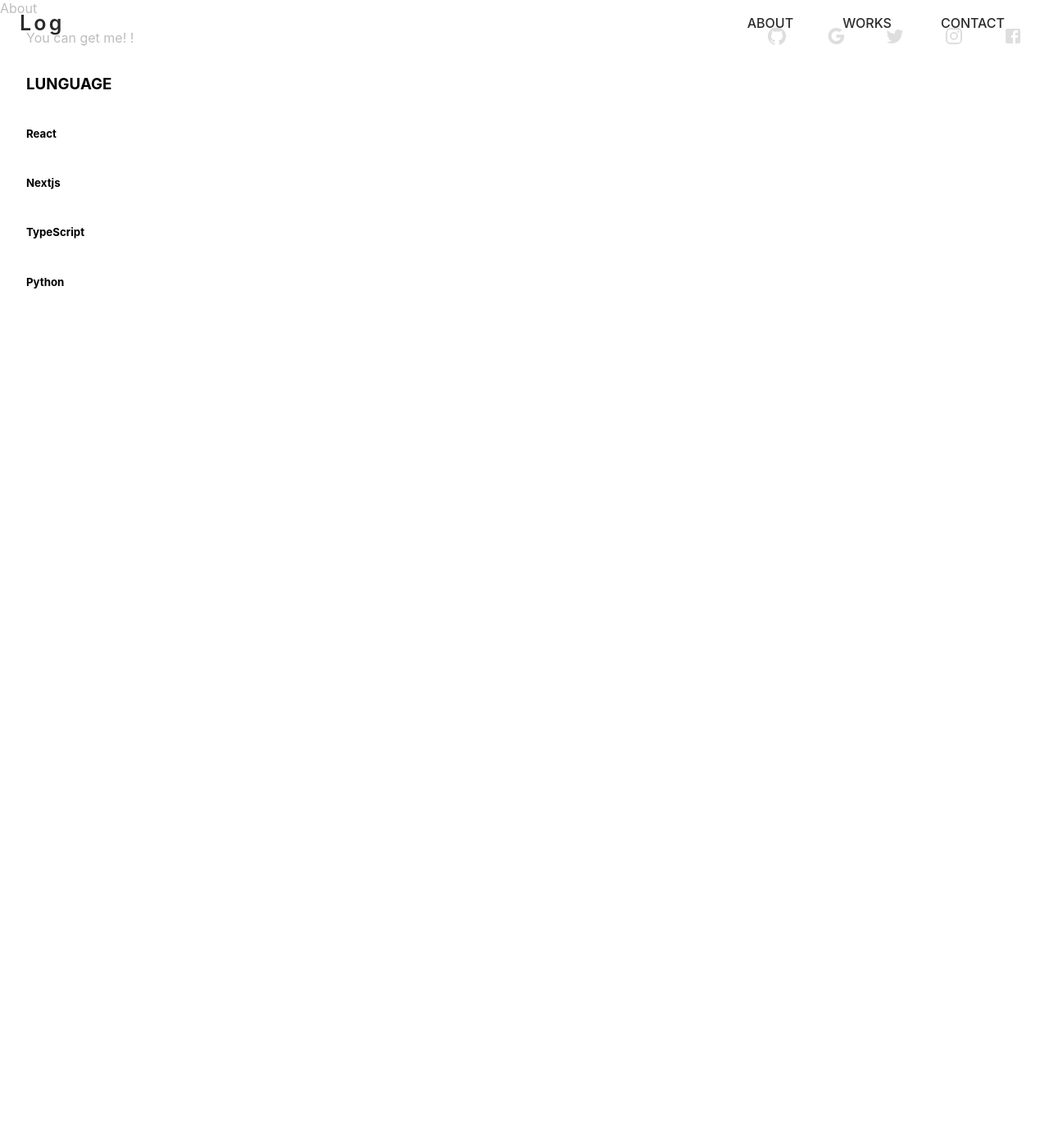
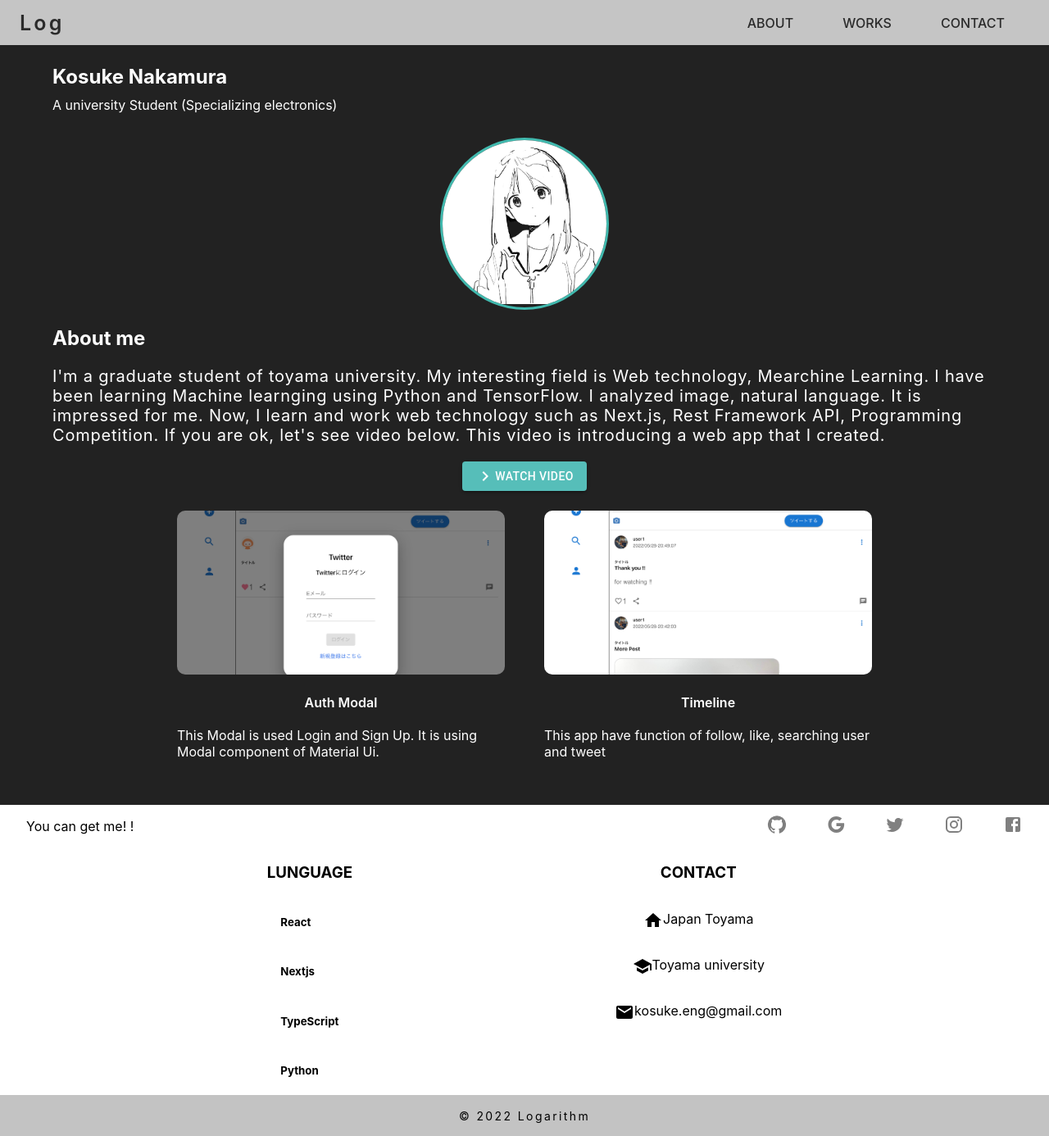
Before and after one commit to Logarithm1729/My_Profile_app, a Next.js app: page /about in a window 1280 px wide. Shown: the whole page at 82% size. Before the commit the page ends 800 px from the top, so only its background shows below. Built offline with nearby package versions, Linux system fonts and the light colour scheme.

Commit message:
Deploay to vercel.

```diff
--- /dev/null
+++ b/src/components/about/ImageCard.tsx
@@ -0,0 +1,44 @@
+import { Box } from "@mui/system";
+import type { NextPage } from "next";
+import Image from "next/image";
+
+interface PROPS_IMAGE_CARD {
+  children: any;
+  width: number;
+  height: number;
+  imgPath: string;
+  title: string;
+}
+
+export const ImageCard: NextPage<PROPS_IMAGE_CARD> = (props) => {
+  const { children, width, height, imgPath, title } = props;
+  return (
+    <Box
+      display="flex"
+      flexDirection="column"
+      justifyContent="center"
+      alignItems="center"
+      //   width={width}
+      //   height={height}
+    >
+      <Box
+        sx={{ overflow: "hidden", borderRadius: "10px" }}
+        width={width}
+        height={height}
+        m={3}
+      >
+        <Image width={width} height={height} src={imgPath} objectFit="cover" />
+      </Box>
+      <Box
+        width={width}
+        display="flex"
+        flexDirection="column"
+        justifyContent="center"
+        alignItems="center"
+      >
+        <p style={{ fontWeight: "600", margin: "0 0 20px 0" }}>{title}</p>
+        <p style={{ margin: "0" }}>{children}</p>
+      </Box>
+    </Box>
+  );
+};
--- a/src/components/footer/Footer.tsx
+++ b/src/components/footer/Footer.tsx
@@ -4,9 +4,13 @@ import TwitterIcon from "@mui/icons-material/Twitter";
 import GoogleIcon from "@mui/icons-material/Google";
 import FacebookIcon from "@mui/icons-material/Facebook";
 import InstagramIcon from "@mui/icons-material/Instagram";
+import HomeIcon from "@mui/icons-material/Home";
+import EmailIcon from "@mui/icons-material/Email";
+import SchoolIcon from "@mui/icons-material/School";
 
 import styles from "../../styles/footer.module.scss";
 import { IconBox } from "./atoms/IconBox";
+import { ContactItem } from "./atoms/ContactItem";
 
 export default function Footer() {
   return (
@@ -51,22 +55,56 @@ export default function Footer() {
             </IconBox>
           </Box>
         </Box>
-        <Box display={"flex"} flexDirection="row">
+        <Box display={"flex"} justifyContent="center">
           <Box
             className="my-using-lang"
             display="flex"
             flexDirection="column"
-            alignItems="flex-start"
+            alignItems="center"
+            mx={{ xs: 10, md: 20 }}
           >
             <h3>LUNGUAGE</h3>
-            <h5>React</h5>
-            <h5>Nextjs</h5>
-            <h5>TypeScript</h5>
-            <h5>Python</h5>
+            <Box display="flex" flexDirection="column" alignItems="flex-start">
+              <h5>React</h5>
+              <h5>Nextjs</h5>
+              <h5>TypeScript</h5>
+              <h5>Python</h5>
+            </Box>
+          </Box>
+          <Box
+            className="my-using-lang"
+            display="flex"
+            flexDirection="column"
+            alignItems="center"
+            mx={{ xs: 10, md: 20 }}
+          >
+            <h3>CONTACT</h3>
+            <Box>
+              <Box display="flex" flexDirection="column">
+                <ContactItem IconComp={<HomeIcon />}>Japan Toyama</ContactItem>
+                <ContactItem IconComp={<SchoolIcon />}>
+                  Toyama university
+                </ContactItem>
+                <ContactItem IconComp={<EmailIcon />}>
+                  kosuke.eng@gmail.com
+                </ContactItem>
+              </Box>
+            </Box>
           </Box>
           <Box className="Contact"></Box>
         </Box>
-        <Box className="copy-right"></Box>
+      </Box>
+      <Box
+        className="copy-right"
+        sx={{
+          backgroundColor: "#c3c3c3",
+          display: "flex",
+          justifyContent: "center",
+          alignItems: "center",
+        }}
+        height="50px"
+      >
+        <small className={styles.copyright}>&copy; 2022 Logarithm</small>
       </Box>
     </Box>
   );
--- /dev/null
+++ b/src/components/footer/atoms/ContactItem.tsx
@@ -0,0 +1,17 @@
+import { Box } from "@mui/system";
+import type { NextPage } from "next";
+
+interface PROPS_CONTACT_ITEM {
+  children: any;
+  IconComp: any;
+}
+
+export const ContactItem: NextPage<PROPS_CONTACT_ITEM> = (props) => {
+  const { children, IconComp } = props;
+  return (
+    <Box display="flex" justifyContent="center" my={2}>
+      {IconComp}
+      {children}
+    </Box>
+  );
+};
--- a/src/pages/about/index.tsx
+++ b/src/pages/about/index.tsx
@@ -1,5 +1,114 @@
+import { Button } from "@mui/material";
+import { Box, style } from "@mui/system";
+import Image from "next/image";
+import NavigateNextIcon from "@mui/icons-material/NavigateNext";
+
+import styles from "../../styles/about.module.scss";
+import { ImageCard } from "../../components/about/ImageCard";
+
 const Index = () => {
-  return <div>About</div>;
+  return (
+    <Box
+      py={"55px"}
+      sx={{
+        minHeight: "90vh",
+        height: "100%",
+        display: "flex",
+        flexDirection: "column",
+        alignItems: "center",
+        backgroundColor: "#222222",
+        color: "white",
+      }}
+    >
+      <Box className="my-info" width="90%" mt={3}>
+        <Box className="my-name">
+          <p className={styles.profile__name}>Kosuke Nakamura</p>
+          <p className={styles.profile__subdetail}>
+            A university Student (Specializing electronics)
+          </p>
+        </Box>
+        <Box
+          className="avatar"
+          sx={{
+            display: "flex",
+            justifyContent: "center",
+            alignItems: "center",
+          }}
+        >
+          <Box
+            sx={{
+              border: "solid 3px #41b9ae",
+              borderRadius: "50%",
+              overflow: "hidden",
+            }}
+          >
+            <Image src="/assets/worksImg/no2.png" width={200} height={200} />
+          </Box>
+        </Box>
+        <Box
+          className="descriptions"
+          display="flex"
+          flexDirection="column"
+          justifyContent="flex-start"
+        >
+          <Box className="About">
+            <h2>About me</h2>
+            <p className={styles.profile__content}>
+              I'm a graduate student of toyama university. My interesting field
+              is Web technology, Mearchine Learning. I have been learning
+              Machine learnging using Python and TensorFlow. I analyzed image,
+              natural language. It is impressed for me. Now, I learn and work
+              web technology such as Next.js, Rest Framework API, Programming
+              Competition. If you are ok, let's see video below. This video is
+              introducing a web app that I created.
+            </p>
+            <Box
+              className="btn-rapper"
+              display="flex"
+              justifyContent="center"
+              alignItems="centerf"
+            >
+              <Button variant="contained" sx={{ backgroundColor: "#56beb9" }}>
+                <NavigateNextIcon />
+                <a
+                  href="https://www.youtube.com/watch?v=dMcffr7eMzc"
+                  target="_blank"
+                  style={{ textDecoration: "none", color: "white" }}
+                >
+                  watch video
+                </a>
+              </Button>
+            </Box>
+            <Box
+              display="flex"
+              flexDirection="row"
+              flexWrap="wrap"
+              justifyContent="center"
+              alignItems="center"
+            >
+              <ImageCard
+                width={400}
+                height={200}
+                imgPath="/assets/worksImg/no4.png"
+                title="Auth Modal"
+              >
+                This Modal is used Login and Sign Up. It is using Modal
+                component of Material Ui.
+              </ImageCard>
+              <ImageCard
+                width={400}
+                height={200}
+                imgPath="/assets/worksImg/no7.png"
+                title="Timeline"
+              >
+                This app have function of follow, like, searching user and tweet
+              </ImageCard>
+            </Box>
+          </Box>
+        </Box>
+      </Box>
+    </Box>
+  );
 };
 
 export default Index;
--- /dev/null
+++ b/src/styles/about.module.scss
@@ -0,0 +1,15 @@
+.profile {
+    &__name {
+        font-weight: 700;
+        font-size: 24px;
+        margin: 0;
+    }
+
+    &__subdetail {
+        margin: 10px 0 30px 0;
+    }
+    &__content {
+        font-size: 20px;
+        letter-spacing: 0.05rem;
+    }
+}
--- a/src/styles/footer.module.scss
+++ b/src/styles/footer.module.scss
@@ -0,0 +1,10 @@
+.contact {
+    &__text {
+        margin-left: 5px;
+    }
+}
+
+.copyright {
+    font-size: 14px;
+    letter-spacing: 0.15rem;
+}
```
Also changed, not shown: src/pages/works/index.tsx (+6 -1 lines).
